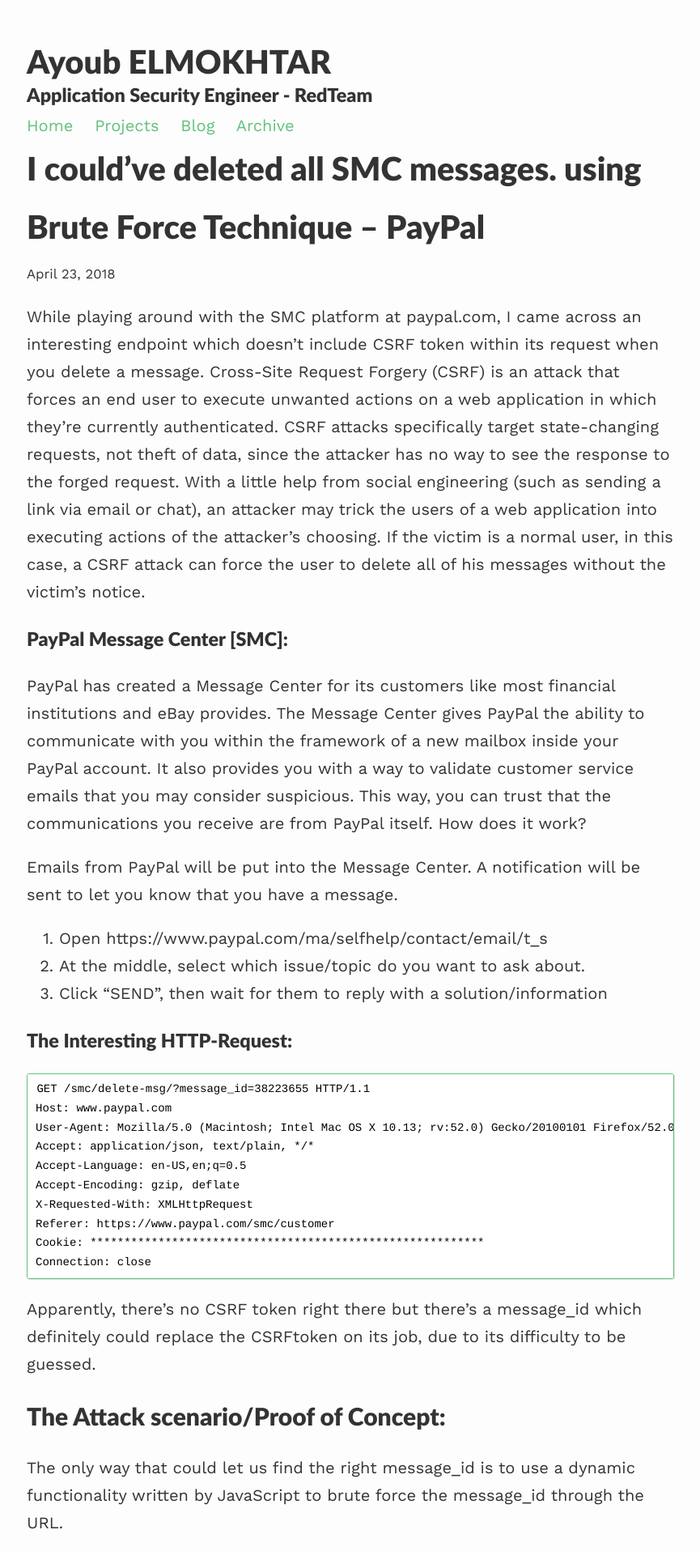
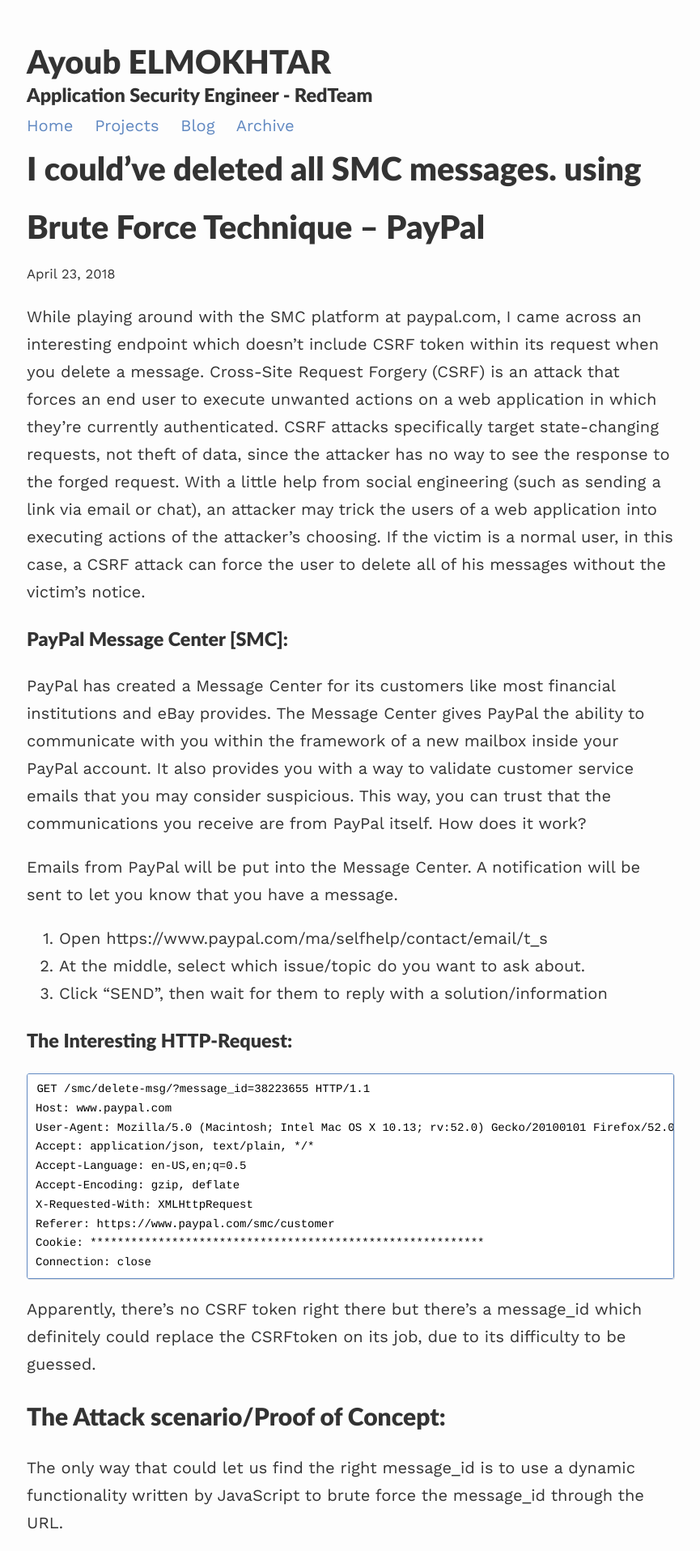
Before and after one commit to aelmokhtar/ayoubmokhtar.github.io, a Jekyll site: the page built from _posts/2018-04-23-paypal-bbp-i-couldve-deleted-all-smc-messages-using-brute-force-technique.md, in a window 1280 px wide. Shown: the top 1916 px of the page at 81% size, without its empty margins (207-1072 px from the left). Built offline with Jekyll 4.4.1, drawn with Linux system fonts in a browser that asks for light colours; nearby versions of some CDN libraries.

Commit message:
modifying color

```diff
--- a/assets/css/_sass/variables.scss
+++ b/assets/css/_sass/variables.scss
@@ -8,7 +8,7 @@
 $light-gray: gray;
 $text-color:       #333;
 $background-color: #fdfdfd;
-$brand-color:      #60c17d;
+$brand-color:      #6088c1;
 $projectbox-text:  #1e2126;
 
 // Color scheme for light
```
